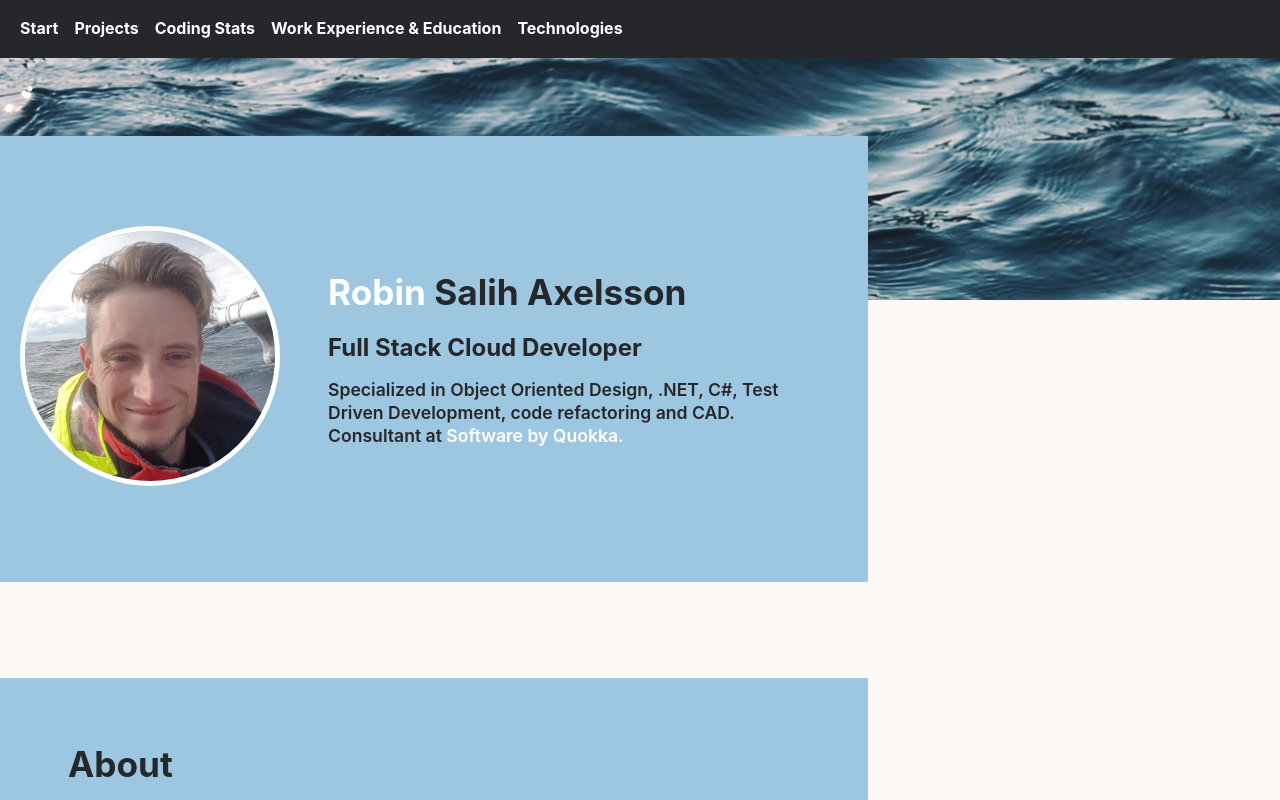
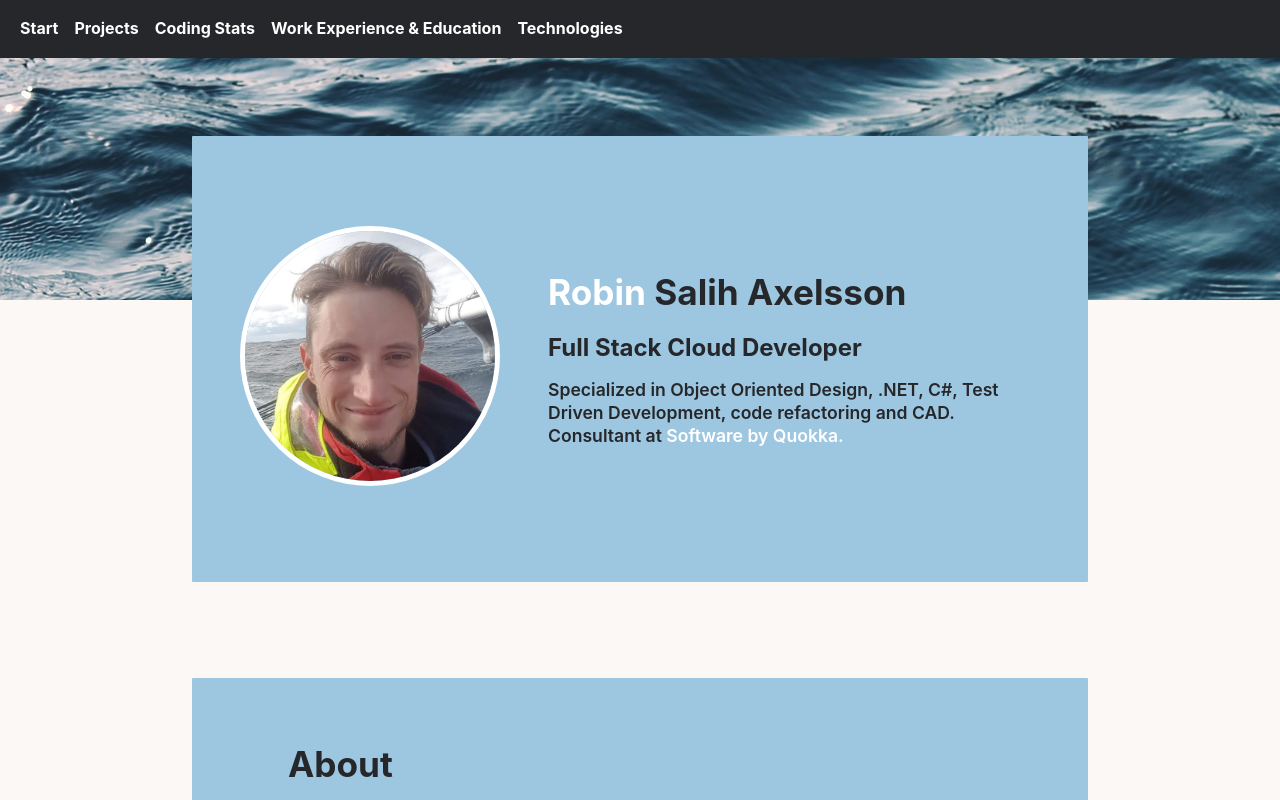
Before and after one commit to RobinAxelsson/personal-jam, a Next.js app: page / in a window 1280 px wide. Shown: the top 800 px of the page. Built offline with nearby package versions, Linux system fonts and the light colour scheme.

Commit message:
hotfix css align-center

```diff
--- a/styles/globals.css
+++ b/styles/globals.css
@@ -55,7 +55,6 @@ p {
 }
 
 figure {
-  /* position: absolute; */
   width: 80vw;
   max-width: 700px;
   height: auto;
@@ -76,7 +75,7 @@ body {
   min-height: 100vh;
   font-weight: 600;
   line-height: 1.5em;
-  width: 100%;
+  align-items: center;
 }
 
 .background-image {
@@ -169,9 +168,6 @@ main {
   border-radius: 1px;
   color: var(--clr-font-primary);
   margin: 1rem;
-  /* display: flex; */
-  /* flex-direction: column; */
-  /* align-items: center; */
   min-height: 350px;
   width: 100%;
 }
```
